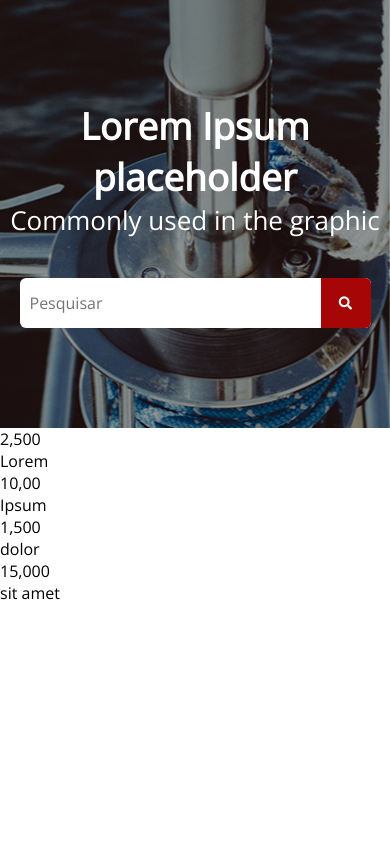
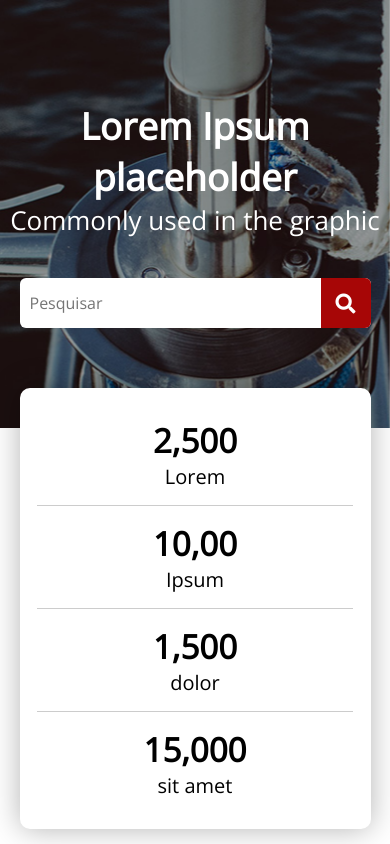
Before and after one commit to Abelcoder754/learningweb, a plain HTML site: page Developer1/index.html in a window 390 px wide. Drawn offline with nearby package versions, Linux system fonts and the light colour scheme.

Commit message:
responsivity added with @media

```diff
--- a/Developer1/css/style.css
+++ b/Developer1/css/style.css
@@ -81,7 +81,7 @@ a:hover{
     height: 50px;
     font-size: inherit;
     color: #2c3e50;
-    padding: 0 10px;
+    padding: 0 70px 0 10px;
     border-radius: 6px;
     -webkit-border-radius: 6px;
 }
@@ -94,9 +94,74 @@ a:hover{
     color: #fff;
     top: 0;
     right: 0;
+    font-size: 20px;
     cursor: pointer;
     -webkit-border-top-right-radius: 6px;
     border-bottom-right-radius: 6px;
     -webkit-border-top-right-radius: 6px;
     border-bottom-right-radius: 6px;
 }
+
+
+/* estatisticas */
+.estatisticas {
+    background: #fff;
+    max-width: 960px;
+    width: 90%;
+    padding: 30px 0;
+    margin: -40px auto 0 auto;
+    text-align: center;
+
+    display: flex;
+    display: -webkit-flex;
+    align-items: center;
+
+    -webkit-border-radius: 10px;
+    border-radius: 10px;
+    -webkit-box-shadow: 0px 0px 30px 0px rgba(0,0,0,.3);
+    box-shadow: 0px 0px 30px 0px rgba(0,0,0,.3);
+
+}
+
+.estatisticas-item span {
+    font-size: 33px;
+    font-weight: bold;
+}
+
+.estatisticas-item p {
+    font-size: 20px;
+}
+
+/* breakpoints maximos */
+@media (max-width: 767.9px) {
+    .estatisticas {
+        flex-direction: column;
+    }
+    .estatisticas-item {
+        min-width: 90%;
+    }
+    .estatisticas-item:not(:last-of-type) {
+        margin-bottom: 15px;
+        padding-bottom: 15px;
+        border-bottom: 1px solid #ccc;
+    }
+}
+
+/* breakpoint minimos */
+@media (min-width: 768px) {
+    .search-box {
+        padding: 200px 0;
+    }
+    .estatisticas {
+        margin-top: -65px;
+    }
+    .estatisticas-item {
+        text-align: center;
+        display: flex;
+        flex: 1;
+        flex-direction: column;
+    }
+    .estatisticas-item:not(:last-of-type) {
+        border-right: 1px solid #ccc;
+    }
+}
```
